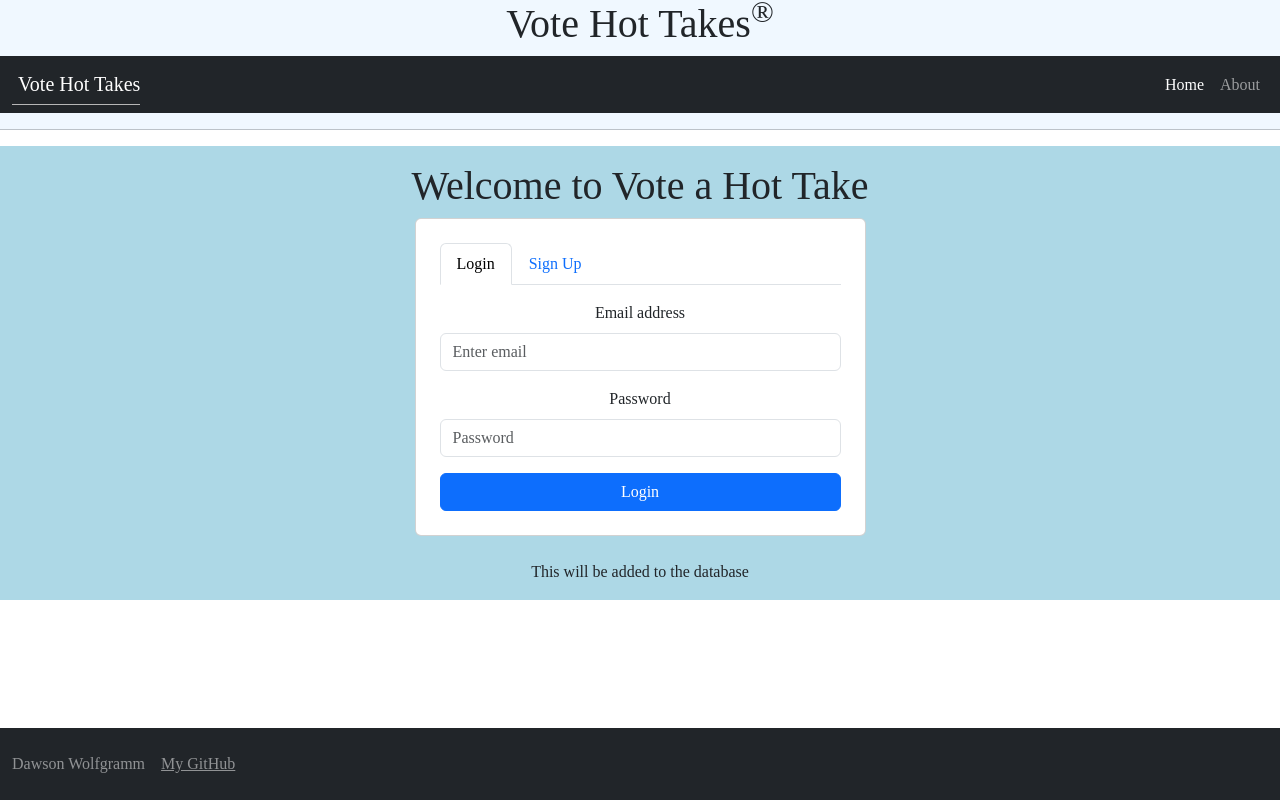
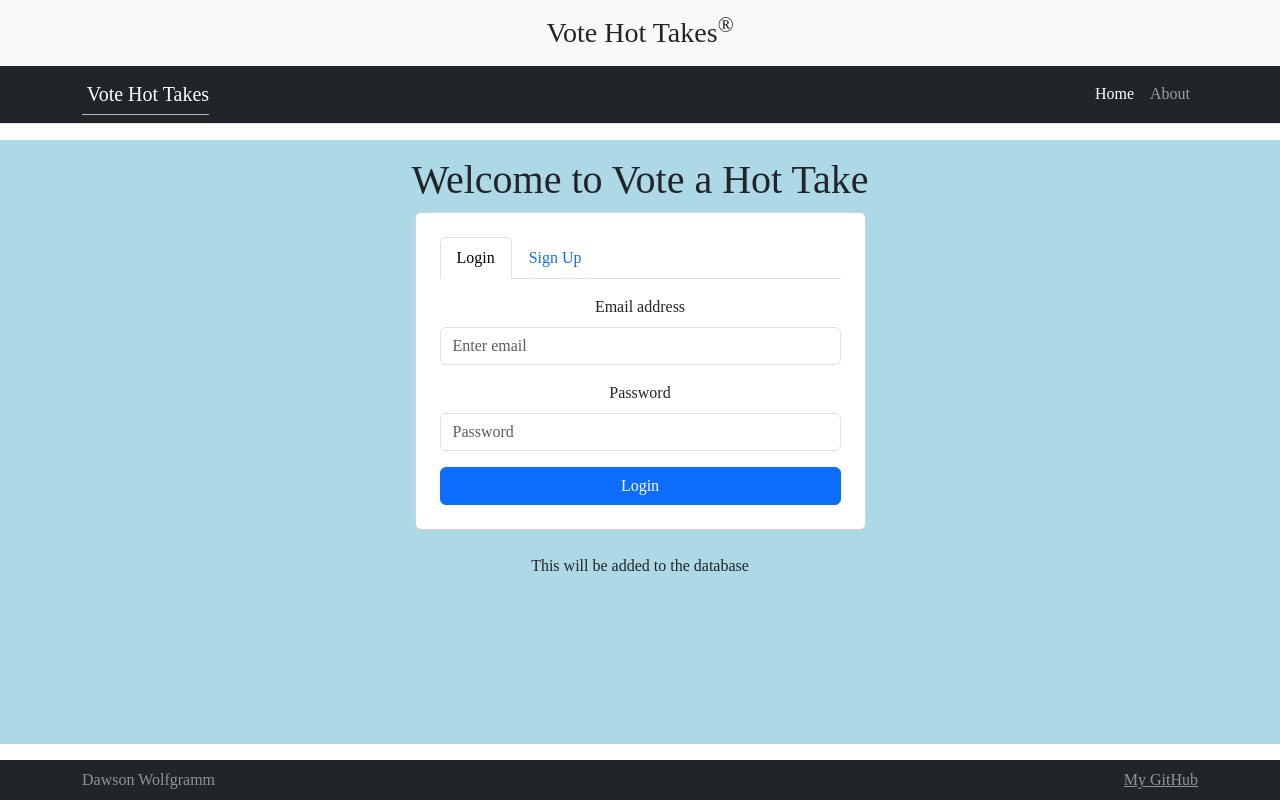
Before and after one commit to dawsoncwolfgramm-art/startup, a React (Vite) app: page / in a window 1280 px wide. Built offline with nearby package versions, Linux system fonts and the light colour scheme.

Commit message:
fixed the basic set up so that it wont hide the bottom part of the program

```diff
--- a/src/about/about.jsx
+++ b/src/about/about.jsx
@@ -42,6 +42,9 @@ export function About() {
           </p>
         </div>
       </div>
+      <div classname="card-footer text-muted">
+        spcaing to figure this part out...
+      </div>
     </main>
   );
 }
--- a/src/app.css
+++ b/src/app.css
@@ -1,73 +1,33 @@
-.body {
+body {
   margin: 0;
-  display: flex;
-  flex-direction: column;
   min-width: 375px;
-
 }
 
-header {
-  flex: 0 80px;
-  font-family:'Times New Roman', Times, serif;
-}
-
-.wrapper { padding-top: 1rem; }
-@media (min-width: 992px) {
-  .wrapper .display-6 { margin-top: .25rem; }
+header,
+footer {
+  font-family: 'Times New Roman', Times, serif;
 }
 
 main {
-  flex: 1 calc(100vh - 110px);
   display: flex;
   flex-direction: column;
-  align-items: center;
-  justify-content: space-around;
-}
-
-footer {
-  flex: 0 30px;
-  font-family:'Times New Roman', Times, serif;
-
-}
-footer {
-  position: fixed;
-  bottom: 0;
-  width: 100%;
-  padding: 1rem 0;
-}
-
-
-menu {
-  flex: 1;
-  display: flex;
-  /* overwrite Bootstrap so the menu does not wrap */
-  flex-direction: row !important;
-  list-style: none;
-  font-family:'Times New Roman', Times, serif;
-
+  justify-content: flex-start;
+  padding-top: 1rem;
+  padding-bottom: 1rem;
 }
 
 .navbar-brand {
-  padding-left: 0.3em;
+  padding-left: 0.3rem;
   border-bottom: solid rgb(182, 182, 182) thin;
 }
 
-menu .nav-item {
-  padding: 0 0.3em;
-}
-
-footer a {
-  float: right;
-}
-
 @media (max-height: 600px) {
-  header {
-    display: none;
-  }
+  header,
   footer {
     display: none;
   }
   main {
-    flex: 1 100vh;
+    padding-top: 0.5rem;
+    padding-bottom: 0.5rem;
   }
 }
--- a/src/app.jsx
+++ b/src/app.jsx
@@ -10,28 +10,46 @@ import 'bootstrap/dist/css/bootstrap.min.css';
 import 'bootstrap/dist/js/bootstrap.bundle.min.js';
 import './app.css';
 
-
 export default function App() {
   const [userName, setUserName] = React.useState(localStorage.getItem('userName') || '');
-  const currentAuthState = userName ? AuthState.Authenticated : AuthState.Unauthenticated;
-  const [authState, setAuthState] = React.useState(currentAuthState);
+  const [authState, setAuthState] = React.useState(
+    userName ? AuthState.Authenticated : AuthState.Unauthenticated
+  );
+
+  // Keep authState consistent if userName changes externally for any reason
+  React.useEffect(() => {
+    setAuthState(userName ? AuthState.Authenticated : AuthState.Unauthenticated);
+  }, [userName]);
+
+  const handleAuthChange = (nextUserName, nextAuthState) => {
+    setUserName(nextUserName);
+    setAuthState(nextAuthState);
+
+    if (nextAuthState === AuthState.Authenticated && nextUserName) {
+      localStorage.setItem('userName', nextUserName);
+    } else {
+      localStorage.removeItem('userName');
+    }
+  };
 
   return (
     <BrowserRouter>
-      <div >
-        <header>
-          <h1>Vote Hot Takes<sup>&reg;</sup></h1>
+      {/* Full-height flex column to keep footer at bottom */}
+      <div className="d-flex flex-column min-vh-100">
+        <header className="bg-light border-bottom">
+          <div className="container py-3">
+            <h1 className="h3 mb-0">Vote Hot Takes<sup>&reg;</sup></h1>
+          </div>
 
           <nav className="navbar navbar-expand-lg navbar-dark bg-dark">
-            <div className="container-fluid">
-              {/* brand kept in place, just changed to an anchor */}
-              <a className="navbar-brand" href="#">Vote Hot Takes</a>
+            <div className="container">
+              <NavLink className="navbar-brand" to="/">Vote Hot Takes</NavLink>
 
               <button
                 className="navbar-toggler"
                 type="button"
-                data-bs-toggle="collapse"           // ✅ BS5
-                data-bs-target="#navbarNavAltMarkup" // ✅ BS5
+                data-bs-toggle="collapse"
+                data-bs-target="#navbarNavAltMarkup"
                 aria-controls="navbarNavAltMarkup"
                 aria-expanded="false"
                 aria-label="Toggle navigation"
@@ -40,63 +58,52 @@ export default function App() {
               </button>
 
               <div className="collapse navbar-collapse" id="navbarNavAltMarkup">
-                <div className="navbar-nav ms-auto"> {/* ✅ ml-auto → ms-auto */}
-                  <NavLink className="nav-link" aria-current="page" to=''>
+                <div className="navbar-nav ms-auto">
+                  <NavLink className="nav-link" to="/" end>
                     Home
                   </NavLink>
 
                   {authState === AuthState.Authenticated && (
-                    <NavLink className="nav-link" to='topics'>
-                      Topics
-                    </NavLink>
-                  )}
-                  {authState === AuthState.Authenticated && (
-                    <NavLink className="nav-link" to='play'>
-                      Play
-                    </NavLink>
-                  )}
-                  {authState === AuthState.Authenticated && (
-                    <NavLink className="nav-link" to='scores'>
-                      Scores
-                    </NavLink>
+                    <>
+                      <NavLink className="nav-link" to="/topics">Topics</NavLink>
+                      <NavLink className="nav-link" to="/play">Play</NavLink>
+                      <NavLink className="nav-link" to="/scores">Scores</NavLink>
+                    </>
                   )}
 
-                  <NavLink className="nav-link" to='about'>
-                    About
-                  </NavLink>
+                  <NavLink className="nav-link" to="/about">About</NavLink>
                 </div>
               </div>
             </div>
           </nav>
-
-          <hr />
         </header>
 
+        <main className="flex-grow-1">
           <Routes>
             <Route
-            path='/'
+              path="/"
               element={
                 <Login
-                username={userName}
+                  userName={userName}
                   authState={authState}
-                onAuthChange={(userName, authState) => {
-                  setUserName(userName);
-                  setAuthState(authState);
-                }}
+                  onAuthChange={handleAuthChange}
                 />
               }
             />
-          <Route path='/topics' element={<Topics userName={userName} />} />
-          <Route path='/play' element={<Play />} />
-          <Route path='/scores' element={<Scores />} />
-          <Route path='/about' element={<About />} />
-          <Route path='*' element={<NotFound />} />
+            <Route path="/topics" element={<Topics userName={userName} />} />
+            <Route path="/play" element={<Play />} />
+            <Route path="/scores" element={<Scores />} />
+            <Route path="/about" element={<About />} />
+            <Route path="*" element={<NotFound />} />
           </Routes>
+        </main>
 
         <footer className="bg-dark text-white-50 mt-auto">
-          <div className="container-fluid d-flex gap-3 py-2">
+          <div className="container d-flex gap-3 py-2 justify-content-between">
             <span className="text-reset">Dawson Wolfgramm</span>
-            <a className="text-reset" href="https://github.com/dawsoncwolfgramm-art/startup">My GitHub</a>
+            <a className="text-reset" href="https://github.com/dawsoncwolfgramm-art/startup">
+              My GitHub
+            </a>
           </div>
         </footer>
       </div>
@@ -105,5 +112,9 @@ export default function App() {
 }
 
 function NotFound() {
-  return <main className="container-fluid bg-secondary text-center">404: Return to sender. Address unknown.</main>;
+  return (
+    <main className="container py-5 text-center">
+      404: Return to sender. Address unknown.
+    </main>
+  );
 }
--- a/src/play/play.css
+++ b/src/play/play.css
@@ -8,8 +8,7 @@ header {
 body {
   background-color: lightblue;
   font-family: Arial, sans-serif;
-font-family:'Times New Roman', Times, serif;
-
+  font-family:'Times New Roman', Times, serif;
 }
 
 footer {
@@ -20,6 +19,11 @@ h1 {
   color: darkblue;
   text-align: center;
 }
+
+.card-footer{
+  gap: 10px;              /* spacing between items */
+}
+
 .nav-lang {
   font-family:'Times New Roman', Times, serif;
 }
--- a/src/play/play.jsx
+++ b/src/play/play.jsx
@@ -147,6 +147,9 @@ export function Play() {
 
           <small className="text-muted d-block mt-3">This will be added in the database.</small>
         </div>
+        <div classname="card-footer text-muted">
+          spcaing to figure this part out...
+        </div>
       </section>
     </main>
   );
```
Lines whose indentation alone changed are shown as unchanged.
